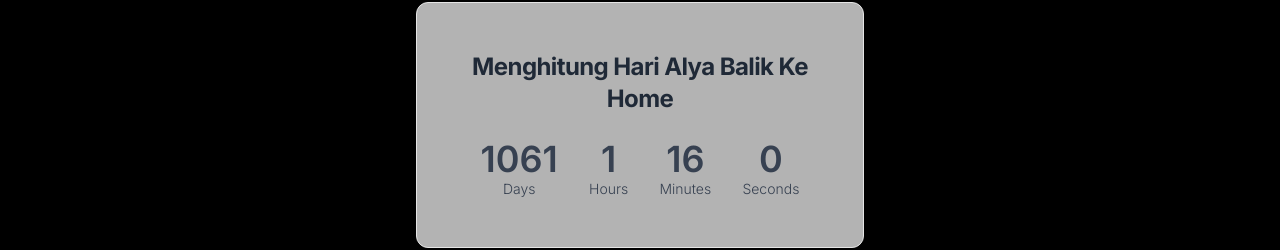
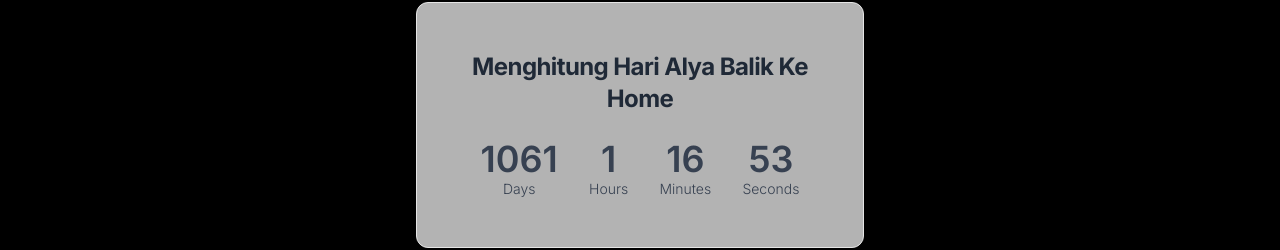
Before and after one commit to zidankhainur2/hbd-alya, a Next.js app: page /home in a window 1280 px wide. Shown: the part 2080-2330 px from the top of the page. Built offline with nearby package versions, Linux system fonts and the light colour scheme.

Commit message:
fixing bug at countdown

```diff
--- a/app/components/Countdown.tsx
+++ b/app/components/Countdown.tsx
@@ -11,12 +11,27 @@ const Countdown: React.FC = () => {
 
   const countDownDate = new Date("Aug 30, 2027 18:00:00").getTime();
 
+  // Update the countdown every second
   useEffect(() => {
     const interval = setInterval(() => {
       const now = new Date().getTime();
       const distance = countDownDate - now;
 
-      if (distance < 0) {
+      if (distance > 0) {
+        const days = Math.floor(distance / (1000 * 60 * 60 * 24));
+        const hours = Math.floor(
+          (distance % (1000 * 60 * 60 * 24)) / (1000 * 60 * 60)
+        );
+        const minutes = Math.floor((distance % (1000 * 60 * 60)) / (1000 * 60));
+        const seconds = Math.floor((distance % (1000 * 60)) / 1000);
+
+        setTimeLeft({
+          days,
+          hours,
+          minutes,
+          seconds,
+        });
+      } else {
         clearInterval(interval);
         setTimeLeft({
           days: 0,
@@ -24,23 +39,10 @@ const Countdown: React.FC = () => {
           minutes: 0,
           seconds: 0,
         });
-      } else {
-        const days = Math.floor(distance / (1000 * 60 * 60 * 24));
-        const hours = Math.floor(
-          (distance % (1000 * 60 * 60 * 24)) / (1000 * 60 * 60)
-        );
-        const minutes = Math.floor((distance % (1000 * 60 * 60)) / (1000 * 60));
-        const seconds = Math.floor(((distance % 1000) * 60) / 1000);
-
-        setTimeLeft({
-          days,
-          hours,
-          minutes,
-          seconds,
-        });
       }
     }, 1000);
 
+    // Clear interval on component unmount to avoid memory leaks
     return () => clearInterval(interval);
   }, [countDownDate]);
 
```
